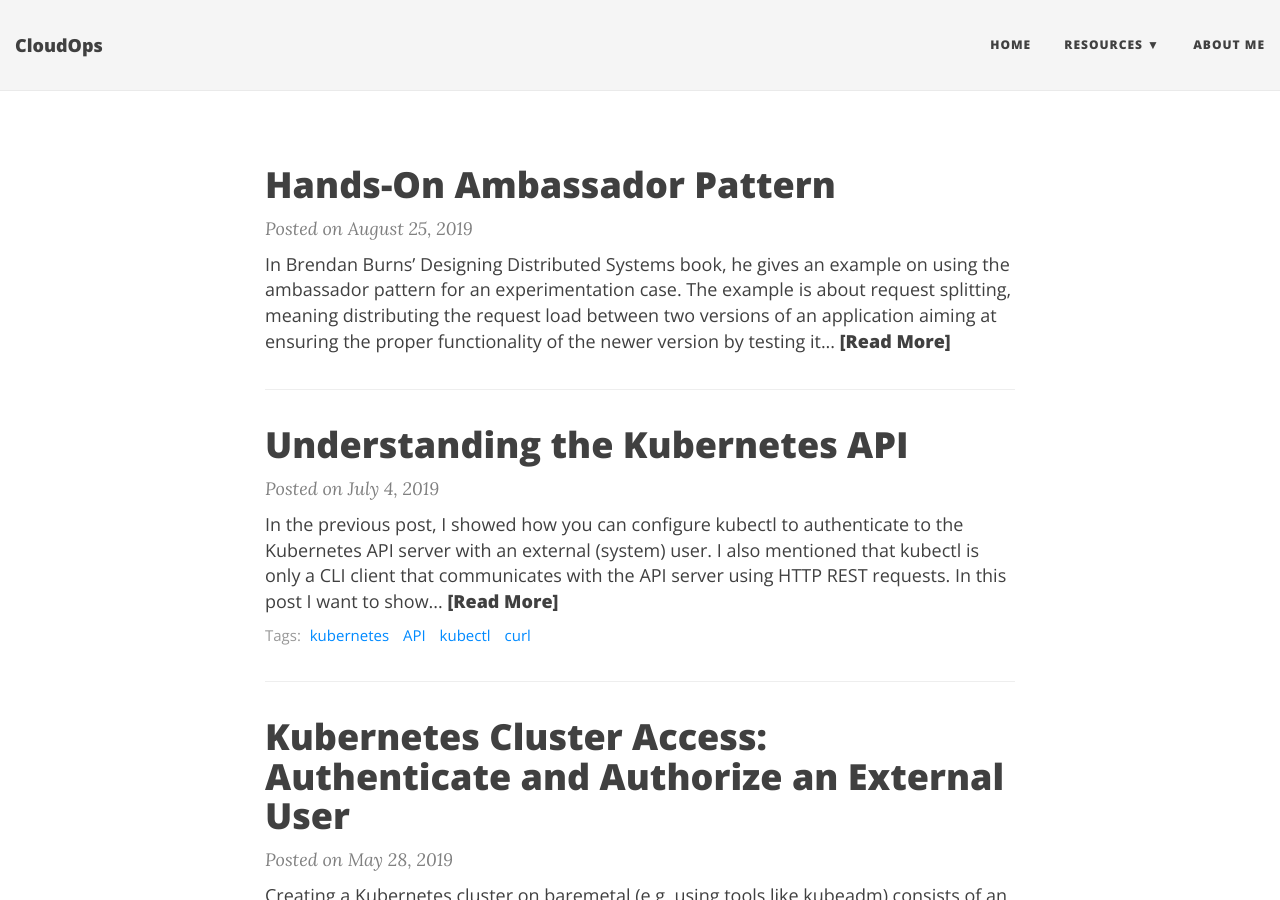
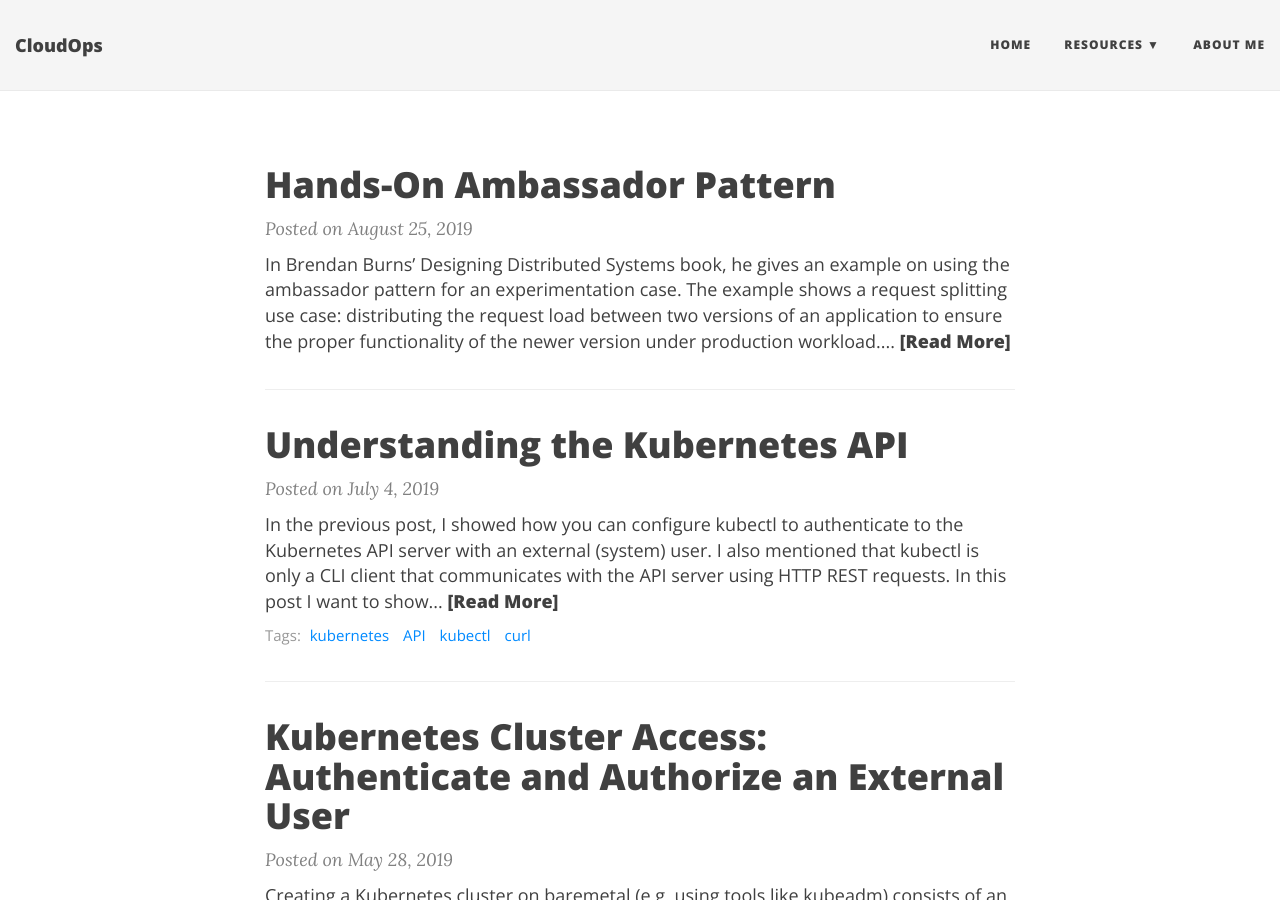
Before and after one commit to bjammal/bjammal.github.io, a Jekyll site: the page built from index.html, in a window 1280 px wide and 900 px high. Built offline with Jekyll 4.4.1, drawn with Linux system fonts in a browser that asks for light colours; nearby versions of some CDN libraries; the list of posts is cut into pages by our own code.

Commit message:
minor update on ambassador pattern

```diff
--- a/_posts/2019-08-25-ambasador-pattern.md
+++ b/_posts/2019-08-25-ambasador-pattern.md
@@ -5,9 +5,7 @@ title: Hands-On Ambassador Pattern
 
 ---
 
-In Brendan Burns' *Designing Distributed Systems* book, he gives an example on using the *ambassador pattern* for an experimentation case. The example is about request splitting, meaning distributing the request load between two versions of an application aiming at ensuring the proper functionality of the newer version by testing it under production workload. Although very useful, the hands-on only focuses on the pattern itself and provides the configuration of ambassador.
-
-I wanted to try it myself. So, in this post I am complementing the example in the book with a simple client/server application and sharing with you the deployment and configuration I have done to experiment with this pattern.
+In Brendan Burns' *Designing Distributed Systems* book, he gives an example on using the *ambassador pattern* for an experimentation case. The example shows a request splitting use case: distributing the request load between two versions of an application to ensure the proper functionality of the newer version under production workload. The hands-on only focuses on the pattern itself and provides the configuration of ambassador. I wanted to try it myself. So, in this post I am complementing the example in the book with a simple client/server application and sharing with you the deployment and configuration I have done to experiment with this pattern.
 
 ### A Recap on Ambassador Pattern
 
```
Also changed, not shown: 1 other file.
